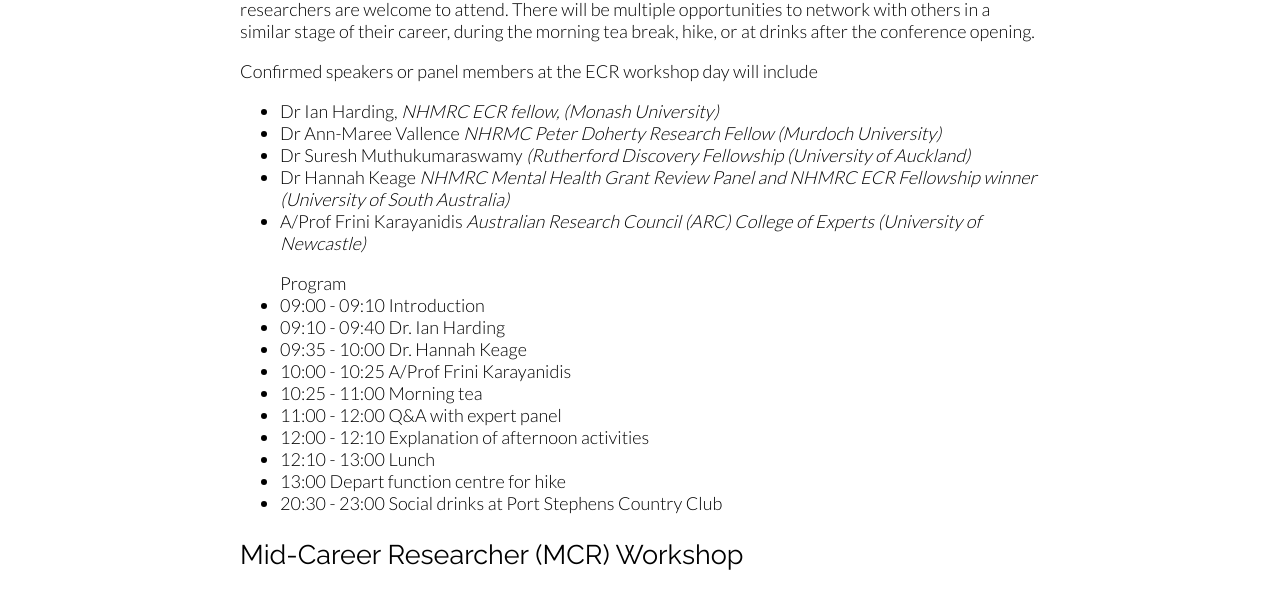
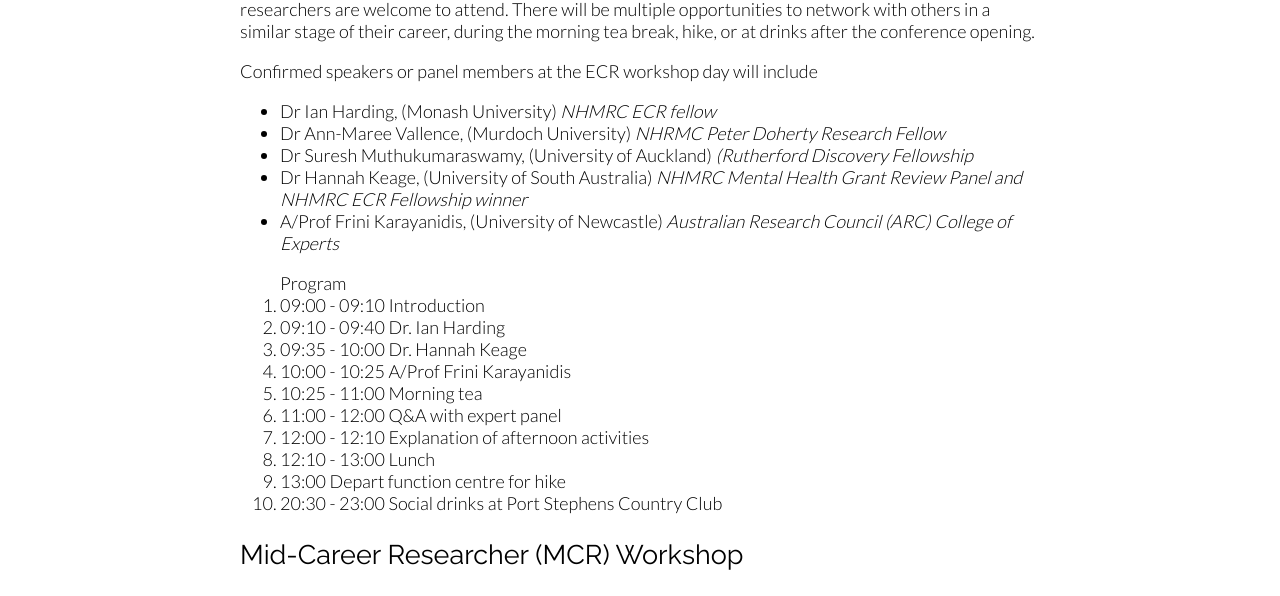
Before and after one commit to acnc/acnc.github.io, a Jekyll site: the page built from workshops.html, in a window 1280 px wide. Shown: the part 557-1153 px from the top of the page. Built offline with Jekyll 4.4.1, drawn with Linux system fonts in a browser that asks for light colours.

Commit message:
formatting changes to ECR workshop. Need to work out how to look at before pushing really...

```diff
--- a/workshops.html
+++ b/workshops.html
@@ -28,16 +28,16 @@
 <p>
 	Confirmed speakers or panel members at the ECR workshop day will include
 	<UL>
-		<LI> Dr Ian Harding, <i> NHMRC ECR fellow, (Monash University)</i>
-		<LI> Dr Ann-Maree Vallence <i> NHRMC Peter Doherty Research Fellow (Murdoch University) </i>
-		<LI> Dr Suresh Muthukumaraswamy <i> (Rutherford Discovery Fellowship (University of Auckland) </i>
-		<LI> Dr Hannah Keage <i> NHMRC Mental Health Grant Review Panel and NHMRC ECR Fellowship winner (University of South Australia)</i>
-		<LI> A/Prof Frini Karayanidis <i> Australian Research Council (ARC) College of Experts (University of Newcastle)</i>
+		<LI> Dr Ian Harding, (Monash University) <i> NHMRC ECR fellow </i>
+		<LI> Dr Ann-Maree Vallence, (Murdoch University) <i> NHRMC Peter Doherty Research Fellow  </i>
+		<LI> Dr Suresh Muthukumaraswamy, (University of Auckland) <i> (Rutherford Discovery Fellowship  </i>
+		<LI> Dr Hannah Keage, (University of South Australia) <i> NHMRC Mental Health Grant Review Panel and NHMRC ECR Fellowship winner </i>
+		<LI> A/Prof Frini Karayanidis, (University of Newcastle) <i> Australian Research Council (ARC) College of Experts </i>
 	</UL>
 </p>
 
 <p>
-	<UL>
+	<OL>
 	Program
 		<LI> 09:00 - 09:10	Introduction
 		<LI> 09:10 - 09:40	Dr. Ian Harding
@@ -49,7 +49,7 @@
 		<LI> 12:10 - 13:00	Lunch
 		<LI> 13:00	Depart function centre for hike
 		<LI> 20:30 - 23:00	Social drinks at Port Stephens Country Club
-	</UL>
+	</OL>
 </p>
 
 
```
